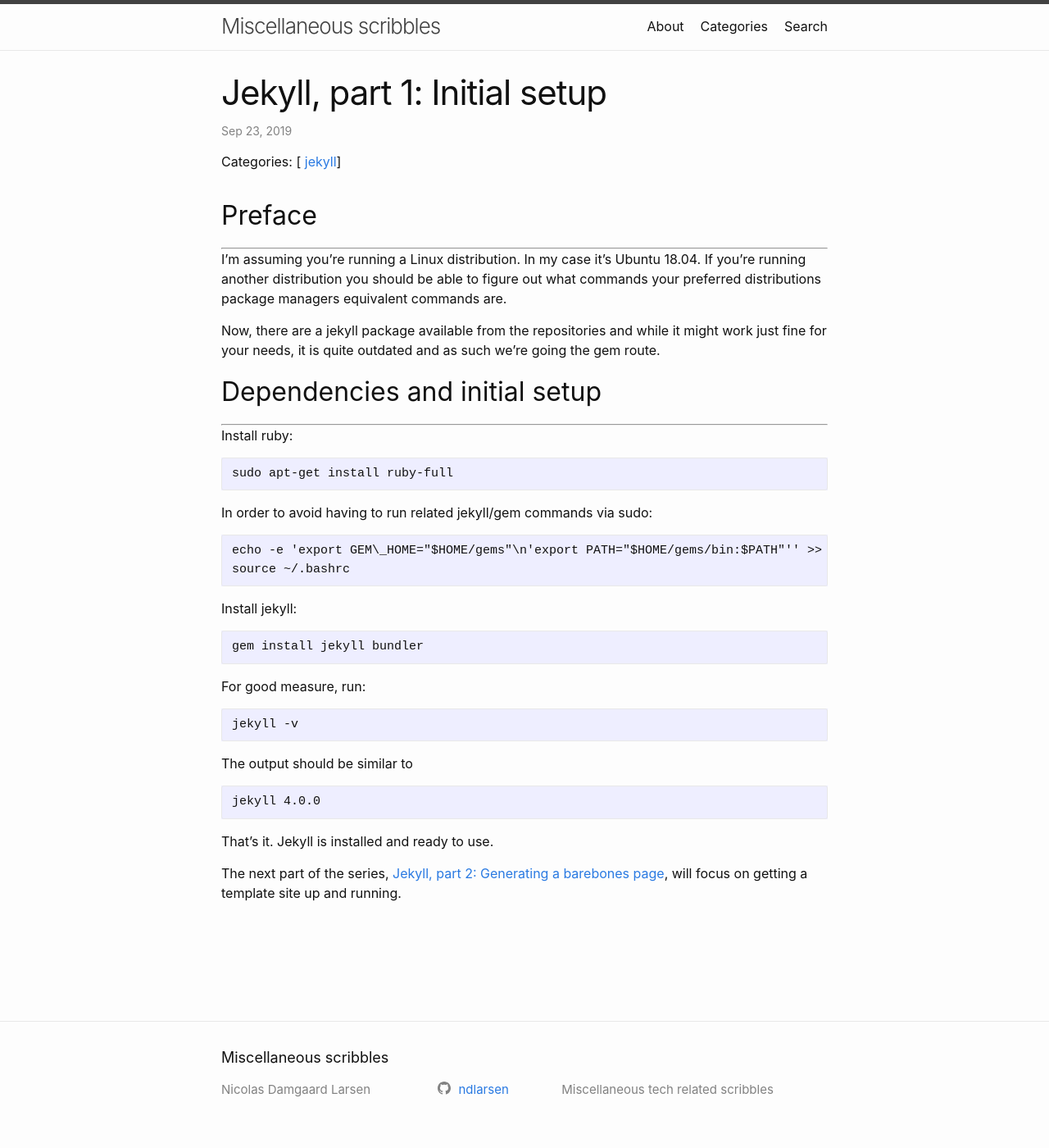
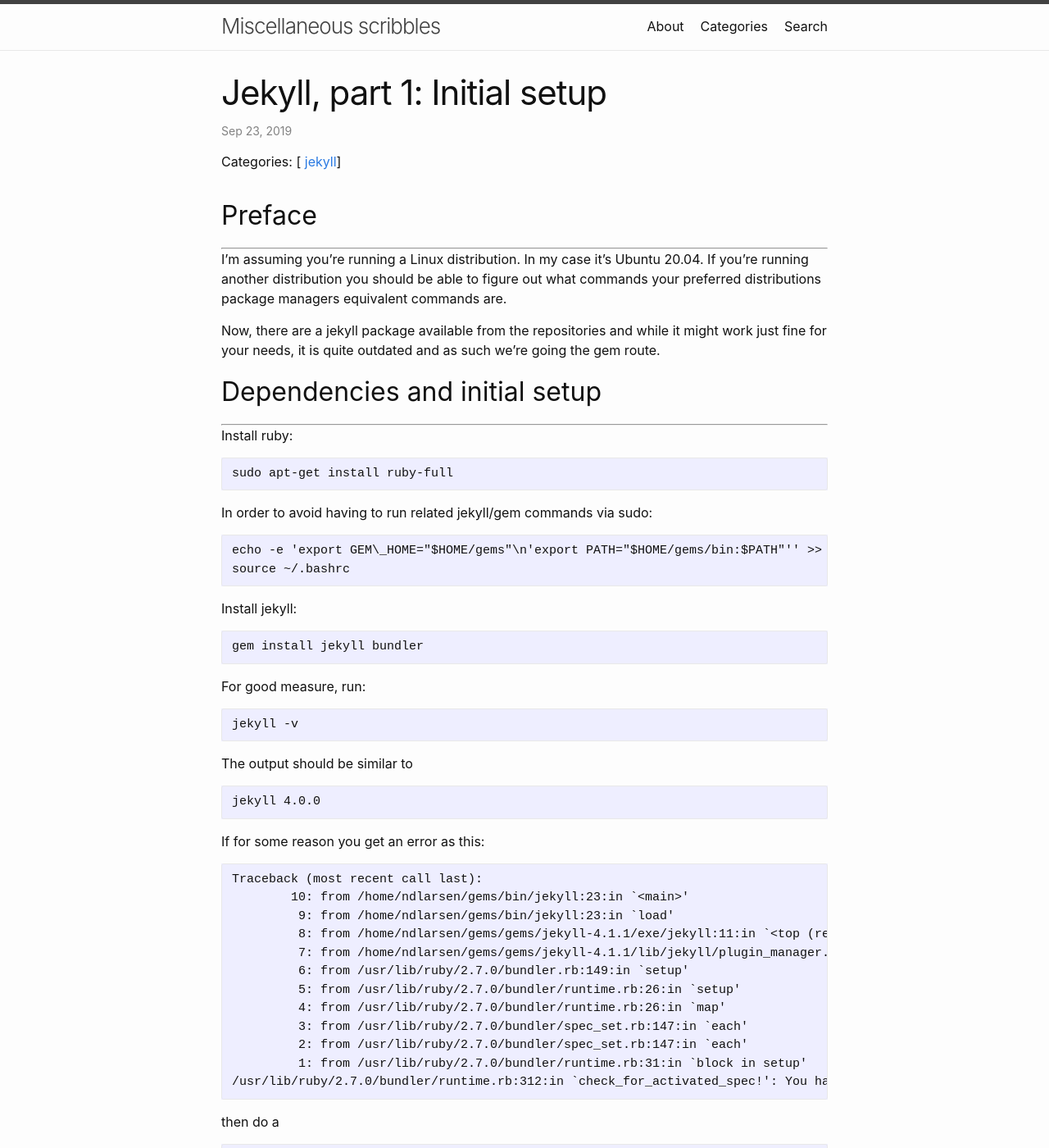
Before and after one commit to ndlarsen/ndlarsen.github.io, a Jekyll site: the page built from _posts/2019-09-23-jekyll-part-1-initial-setup.md, in a window 1280 px wide and 1400 px high. Shown: the whole window at 82% size. Built offline with Jekyll 4.4.1, drawn with Linux system fonts in a browser that asks for light colours; some of the changed text lies outside the part shown.

Commit message:
Minor post update.

````diff
--- a/_posts/2019-09-23-jekyll-part-1-initial-setup.md
+++ b/_posts/2019-09-23-jekyll-part-1-initial-setup.md
@@ -7,7 +7,7 @@ categories: [jekyll]
 
 ## Preface
 ---
-I'm assuming you're running a Linux distribution. In my case it's Ubuntu 18.04. If you're running another distribution you should be able to figure out what commands your preferred distributions package managers equivalent commands are.
+I'm assuming you're running a Linux distribution. In my case it's Ubuntu 20.04. If you're running another distribution you should be able to figure out what commands your preferred distributions package managers equivalent commands are.
 
 Now, there are a jekyll package available from the repositories and while it might work just fine for your needs, it is quite outdated and as such we're going the gem route.
 
@@ -35,6 +35,26 @@ The output should be similar to
 ```
 jekyll 4.0.0
 ```
+If for some reason you get an error as this:
+```
+Traceback (most recent call last):
+	10: from /home/ndlarsen/gems/bin/jekyll:23:in `<main>'
+	 9: from /home/ndlarsen/gems/bin/jekyll:23:in `load'
+	 8: from /home/ndlarsen/gems/gems/jekyll-4.1.1/exe/jekyll:11:in `<top (required)>'
+	 7: from /home/ndlarsen/gems/gems/jekyll-4.1.1/lib/jekyll/plugin_manager.rb:52:in `require_from_bundler'
+	 6: from /usr/lib/ruby/2.7.0/bundler.rb:149:in `setup'
+	 5: from /usr/lib/ruby/2.7.0/bundler/runtime.rb:26:in `setup'
+	 4: from /usr/lib/ruby/2.7.0/bundler/runtime.rb:26:in `map'
+	 3: from /usr/lib/ruby/2.7.0/bundler/spec_set.rb:147:in `each'
+	 2: from /usr/lib/ruby/2.7.0/bundler/spec_set.rb:147:in `each'
+	 1: from /usr/lib/ruby/2.7.0/bundler/runtime.rb:31:in `block in setup'
+/usr/lib/ruby/2.7.0/bundler/runtime.rb:312:in `check_for_activated_spec!': You have already activated mercenary 0.4.0, but your Gemfile requires mercenary 0.3.6. Prepending `bundle exec` to your command may solve this. (Gem::LoadError)
+```
+then do a
+```
+bundle exec jekyll -v
+```
+
 That's it. Jekyll is installed and ready to use.
 
 The next part of the series, [Jekyll, part 2: Generating a barebones page]({% post_url 2019-09-24-jekyll-part-2-generating-a-barebones-page %}), will focus on getting a template site up and running.
````
